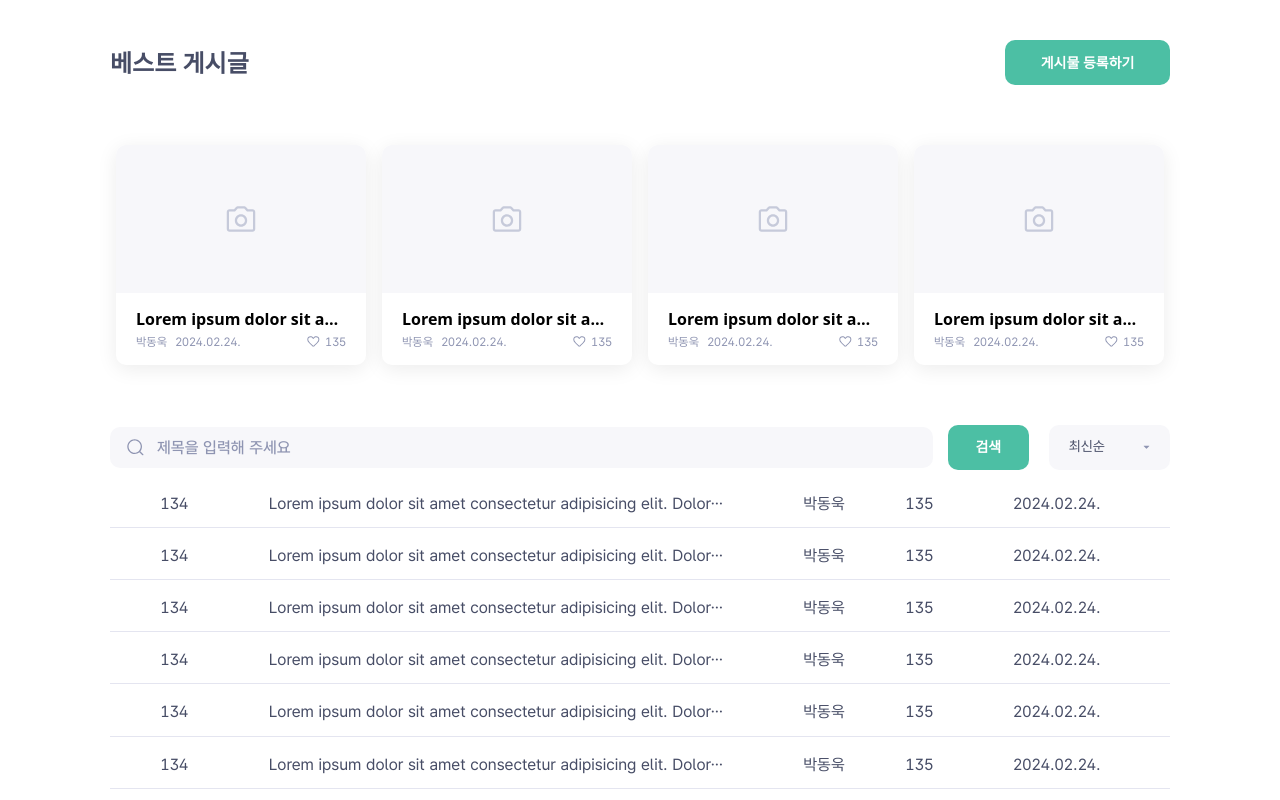
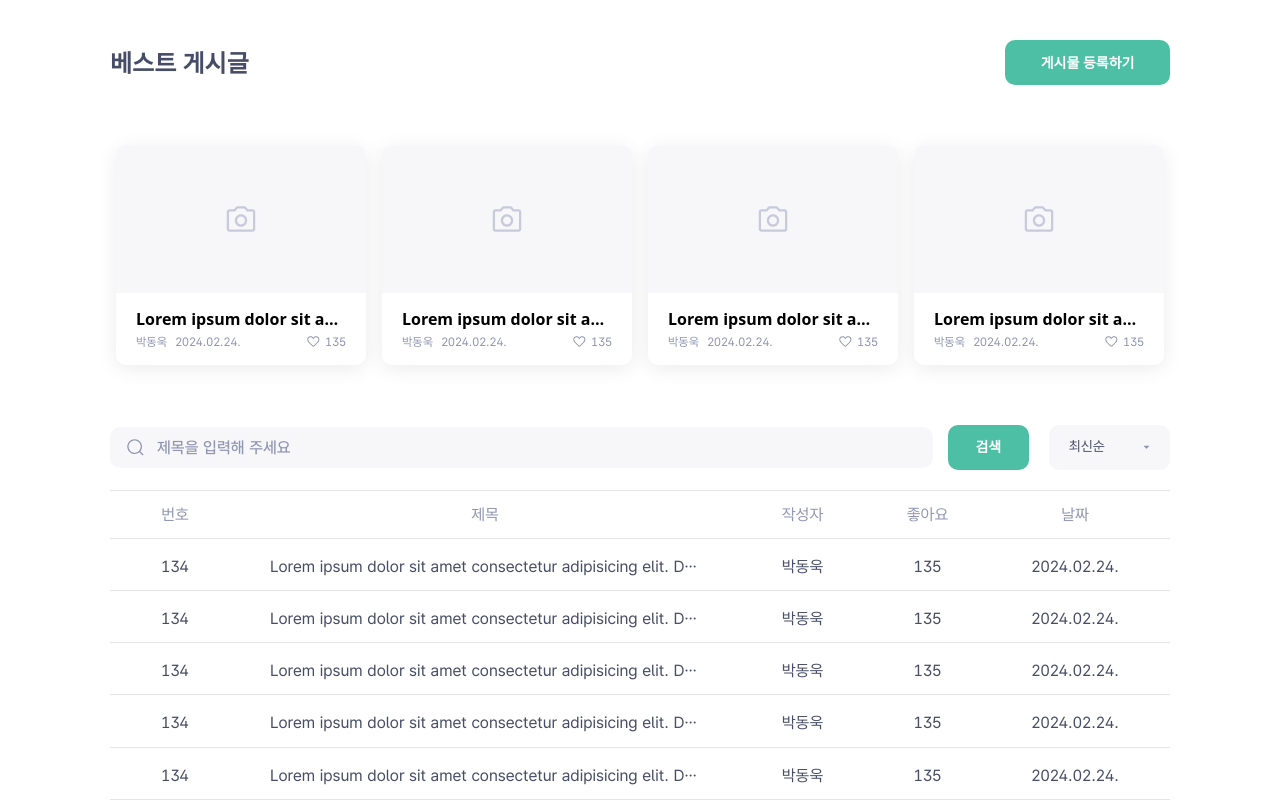
Before and after one commit to sprint6-part3/WeKitBucket, a Next.js app: page /boards in a window 1280 px wide. Shown: the top 800 px of the page. Built offline with nearby package versions, Linux system fonts and the light colour scheme; a web font is replaced by a local one.

Commit message:
✨feat(boards): 컴포넌트 분리 및 반응형 작업 완료

```diff
--- a/src/app/boards/components/Button.tsx
+++ b/src/app/boards/components/Button.tsx
@@ -1,3 +1,5 @@
+"use client";
+
 import React, { PropsWithChildren } from "react";
 
 interface IButtonProps extends PropsWithChildren {
--- a/src/app/boards/components/Dropdown.tsx
+++ b/src/app/boards/components/Dropdown.tsx
@@ -1,3 +1,5 @@
+"use client";
+
 /* eslint-disable jsx-a11y/click-events-have-key-events */
 /* eslint-disable jsx-a11y/no-static-element-interactions */
 import React, { useState } from "react";
--- a/src/app/boards/components/PostList.tsx
+++ /dev/null
@@ -1,41 +0,0 @@
-import React from "react";
-import LikeIcon from "@/assets/icons/like.svg";
-import useWindowSize from "@/hooks/useWindowSize";
-
-interface IPostListProps {
-  key: string;
-}
-
-function PostList({ key }: IPostListProps) {
-  const windowSize = useWindowSize();
-  const isPc = windowSize > 640 && windowSize !== 0;
-  const isMobile = windowSize < 640 && windowSize !== 0;
-
-  return (
-    <li
-      key={key}
-      className="w-full gap-[3px] overflow-hidden border-b border-solid border-primary-gray-200 pb-[10px] sm:flex sm:gap-[50px] sm:px-5 lg:gap-20 lg:px-[50px]"
-    >
-      {isPc && <p className="min-w-[3%] text-center leading-[1.7] text-primary-gray-500">134</p>}
-      <h3 className="w-full truncate leading-[1.7] text-primary-gray-500 sm:text-center">
-        Lorem ipsum dolor sit amet consectetur adipisicing elit. Dolore facilis ea commodi at tempore voluptas numquam
-        neque nisi corporis maxime?
-      </h3>
-      <div className="flex items-center justify-between sm:gap-[50px] lg:gap-20">
-        <div className="flex items-center gap-4 sm:gap-[50px] lg:gap-20">
-          <p className="break-keep leading-[1.7] text-primary-gray-400 sm:w-[7%] sm:text-primary-gray-500">박동욱</p>
-          {isPc && <p className="leading-[1.7] text-primary-gray-500">135</p>}
-          <p className="leading-[1.7] text-primary-gray-400 sm:text-primary-gray-500">2024.02.24.</p>
-        </div>
-        {isMobile && (
-          <div className="flex items-center gap-[7px]">
-            <LikeIcon width="14.25" height="12.42" />
-            <span className="leading-[1.7] text-primary-gray-400 sm:text-primary-gray-500">135</span>
-          </div>
-        )}
-      </div>
-    </li>
-  );
-}
-
-export default PostList;
--- /dev/null
+++ b/src/app/boards/components/allArticles/PostHeader.tsx
@@ -0,0 +1,30 @@
+"use client";
+
+import useWindowSize from "@/hooks/useWindowSize";
+import React from "react";
+
+function PostHeader() {
+  const windowSize = useWindowSize();
+  const isPc = windowSize >= 640 && windowSize !== 0;
+
+  return (
+    // eslint-disable-next-line react/jsx-no-useless-fragment
+    <>
+      {isPc && (
+        <li className="board-tr w-full overflow-hidden border-b border-t border-solid border-primary-gray-200 pb-[10px] sm:pt-[10px]">
+          <p className="hidden justify-center text-center leading-[1.7] text-primary-gray-400 sm:block sm:text-center">
+            번호
+          </p>
+          <h3 className="w-full truncate text-center leading-[1.7] text-primary-gray-400">제목</h3>
+          <div className="board-td-info items-center">
+            <p className="text-center leading-[1.7] text-primary-gray-400">작성자</p>
+            <p className="text-center leading-[1.7] text-primary-gray-400">좋아요</p>
+            <p className="text-center leading-[1.7] text-primary-gray-400">날짜</p>
+          </div>
+        </li>
+      )}
+    </>
+  );
+}
+
+export default PostHeader;
--- /dev/null
+++ b/src/app/boards/components/allArticles/PostList.tsx
@@ -0,0 +1,35 @@
+"use client";
+
+import React from "react";
+import LikeIcon from "@/assets/icons/like.svg";
+
+function PostList() {
+  return (
+    <li className="board-tr w-full overflow-hidden border-b border-solid border-primary-gray-200 pb-[10px]">
+      <p className="hidden justify-center text-center leading-[1.7] text-primary-gray-500 sm:block sm:text-center">
+        134
+      </p>
+      <h3 className="w-full truncate leading-[1.7] text-primary-gray-500 sm:text-center">
+        Lorem ipsum dolor sit amet consectetur adipisicing elit. Dolore facilis ea commodi at tempore voluptas numquam
+        neque nisi corporis maxime?
+      </h3>
+      <div className="flex items-center justify-between sm:gap-[50px] lg:gap-20">
+        <div className="board-td-info items-center">
+          <p className="break-keep leading-[1.7] text-primary-gray-400 sm:truncate sm:text-center sm:text-primary-gray-500">
+            박동욱
+          </p>
+          <p className="hidden leading-[1.7] text-primary-gray-500 sm:block sm:truncate sm:text-center">135</p>
+          <p className="leading-[1.7] text-primary-gray-400 sm:truncate sm:text-center sm:text-primary-gray-500">
+            2024.02.24.
+          </p>
+        </div>
+        <div className="flex items-center gap-[7px] sm:hidden">
+          <LikeIcon width="14.25" height="12.42" />
+          <span className="leading-[1.7] text-primary-gray-400 sm:text-primary-gray-500">135</span>
+        </div>
+      </div>
+    </li>
+  );
+}
+
+export default PostList;
--- a/src/app/boards/components/bestArticles/BestFlex.tsx
+++ b/src/app/boards/components/bestArticles/BestFlex.tsx
@@ -1,3 +1,5 @@
+"use client";
+
 import React from "react";
 import BestPostCard from "./BestPostCard";
 
--- a/src/app/boards/components/bestArticles/BestPostCard.tsx
+++ b/src/app/boards/components/bestArticles/BestPostCard.tsx
@@ -1,3 +1,5 @@
+"use client";
+
 import React from "react";
 import LikeIcon from "@/assets/icons/like.svg";
 import CameraIcon from "@/assets/icons/camera.svg";
--- a/src/app/boards/components/bestArticles/BestPostList.tsx
+++ b/src/app/boards/components/bestArticles/BestPostList.tsx
@@ -1,3 +1,5 @@
+"use client";
+
 import useWindowSize from "@/hooks/useWindowSize";
 import React from "react";
 import BestSwiper from "./BestSwiper";
@@ -5,12 +7,8 @@ import BestFlex from "./BestFlex";
 
 function BestPostList() {
   const windowSize = useWindowSize();
-  const isMobile = windowSize < 640;
+  const isMobile = windowSize < 640 && windowSize !== 0;
 
-  if (windowSize === 0) {
-    return;
-  }
-  // eslint-disable-next-line consistent-return
   return <div className="w-full overflow-hidden">{isMobile ? <BestSwiper /> : <BestFlex />}</div>;
 }
 
--- a/src/app/boards/components/search/SearchForm.tsx
+++ b/src/app/boards/components/search/SearchForm.tsx
@@ -1,3 +1,5 @@
+"use client";
+
 import React from "react";
 import SearchInput from "./SearchInput";
 import Button from "../Button";
--- a/src/app/boards/components/search/SearchInput.tsx
+++ b/src/app/boards/components/search/SearchInput.tsx
@@ -1,3 +1,5 @@
+"use client";
+
 import React from "react";
 import SearchIcon from "@/assets/icons/search.svg";
 
--- a/src/app/boards/page.tsx
+++ b/src/app/boards/page.tsx
@@ -1,12 +1,11 @@
-"use client";
-
 import "swiper/css";
 import Link from "next/link";
 import Dropdown from "./components/Dropdown";
-import PostList from "./components/PostList";
+import PostList from "./components/allArticles/PostList";
 import SearchForm from "./components/search/SearchForm";
 import Button from "./components/Button";
 import BestPostList from "./components/bestArticles/BestPostList";
+import PostHeader from "./components/allArticles/PostHeader";
 
 function Board() {
   const posts = Array.from({ length: 10 });
@@ -23,7 +22,7 @@ function Board() {
         </div>
         <BestPostList />
       </section>
-      <section className="mx-auto grid w-full max-w-[1180px] gap-[30px] px-5 sm:px-[60px] md:gap-5">
+      <section className="mx-auto grid w-full max-w-[1180px] gap-[30px] px-5 sm:gap-5 sm:px-[60px] md:gap-5">
         {/* 검색 및 정렬 영역 */}
         <div className="flex flex-col items-center justify-center gap-5 md:flex-row">
           <SearchForm />
@@ -32,13 +31,14 @@ function Board() {
         {/* 리스트 영역 */}
         <div className="w-full">
           <ul className="grid w-full gap-[14px]">
+            <PostHeader />
             {posts.map((post, idx) => (
               <PostList key={String(idx + 1)} />
             ))}
           </ul>
         </div>
         {/* 페이지네이션 영역 */}
-        <div>페이지네이션</div>
+        <div className="mt-10">페이지네이션</div>
       </section>
     </div>
   );
--- a/src/styles/globals.css
+++ b/src/styles/globals.css
@@ -2,6 +2,16 @@
 @tailwind components;
 @tailwind utilities;
 @import "./reset.css";
+
+@layer base {
+  .board-tr {
+    @apply gap-[3px] sm:grid sm:grid-cols-[30px,1fr,280px] sm:gap-[50px] sm:px-5 lg:grid-cols-[30px,1fr,340px] lg:gap-20 lg:px-[50px];
+  }
+
+  .board-td-info {
+    @apply flex gap-4 sm:grid sm:grid-cols-[45px,45px,90px] sm:gap-[50px] lg:gap-20;
+  }
+}
 
 @font-face {
   font-family: "Pretendard";
```
Also changed, not shown: 1 other file (tests, documents, lock files or other folders).
